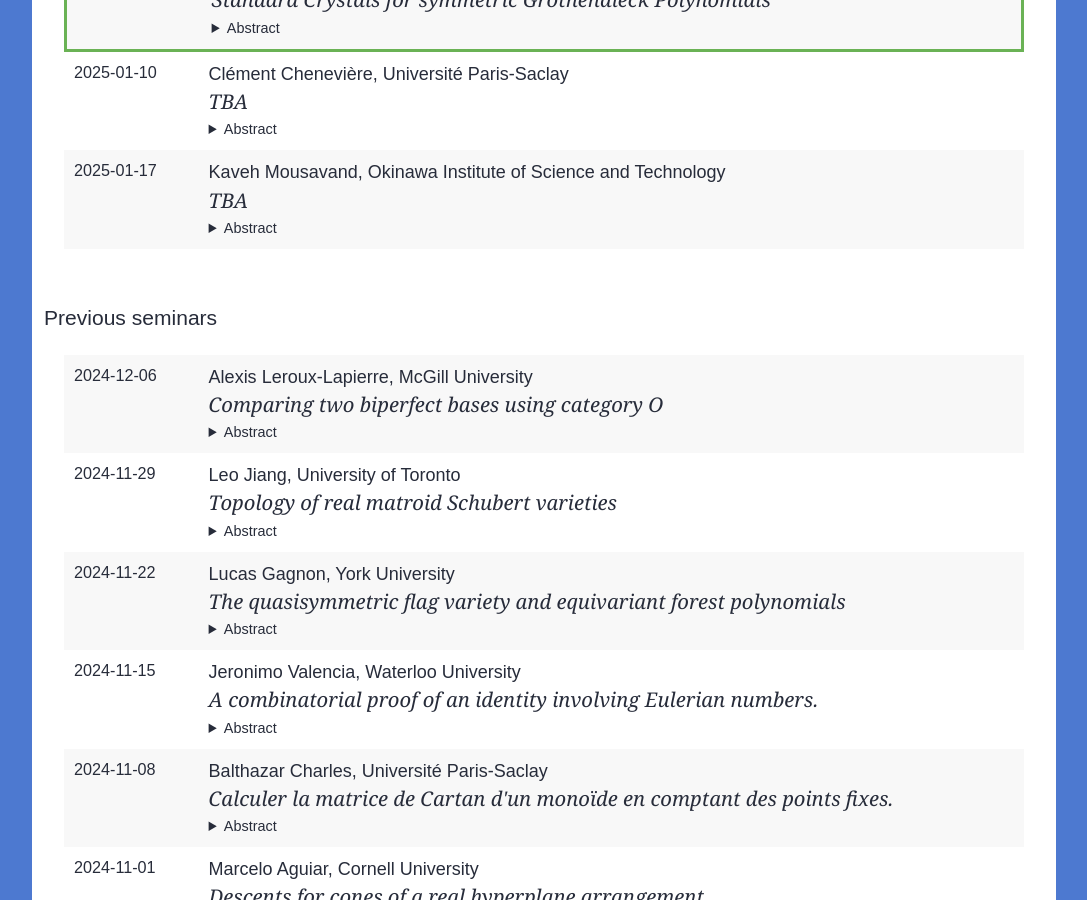
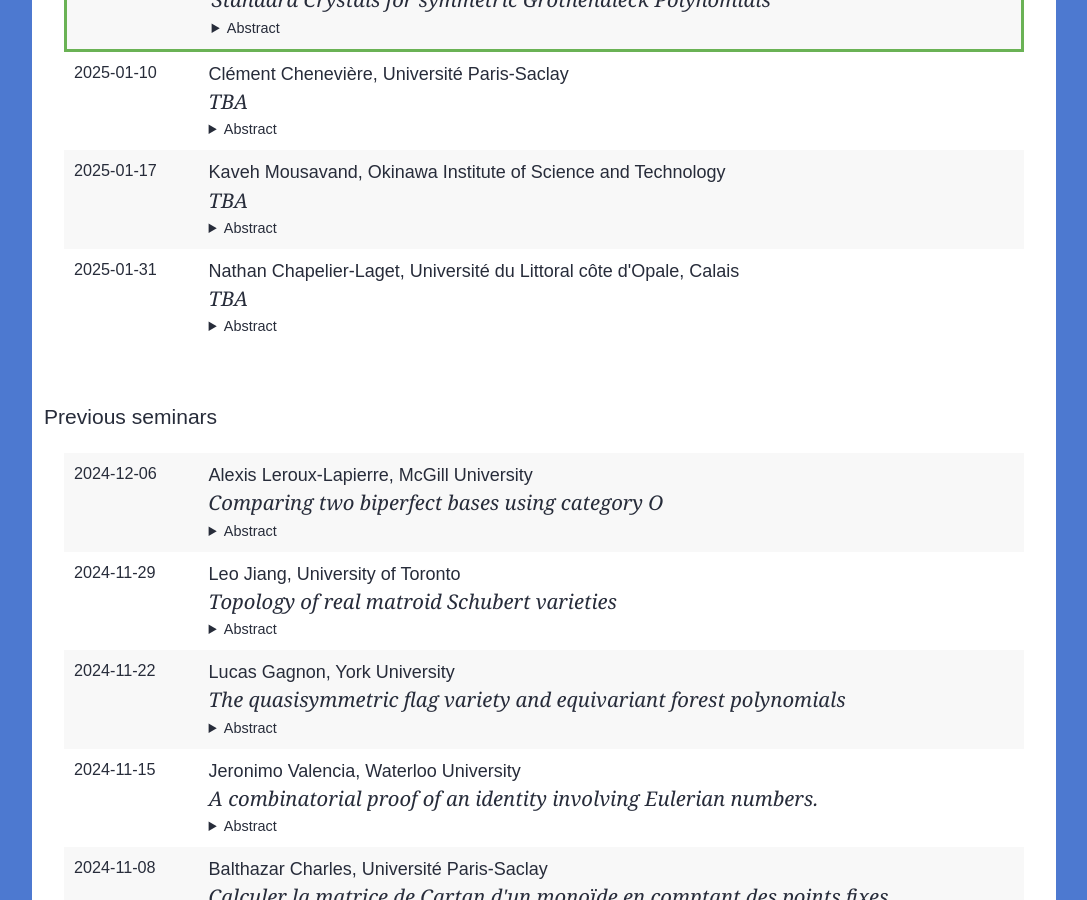
Before and after one commit to lacim-uqam/lacim-uqam.github.io, a Jekyll site: the page built from en/seminar.md, in a window 1280 px wide and 900 px high, scrolled down 912 px. Shown: the whole window, without its empty margins (96-1183 px from the left). Built offline with Jekyll 4.4.1, drawn with Linux system fonts in a browser that asks for light colours; formulas are drawn with MathJax 3; our own code applies the rules of GitHub Pages for plain Markdown files.

Commit message:
Update lacim-seminar.yml

```diff
--- a/_data/lacim-seminar.yml
+++ b/_data/lacim-seminar.yml
@@ -1,3 +1,11 @@
+- speaker: Nathan Chapelier-Laget
+  affiliation: Université du Littoral côte d'Opale, Calais
+  title: >
+    TBA
+  date: 2025-01-31
+  abstract: >
+    TBA
+
 - speaker: Kaveh Mousavand
   affiliation: Okinawa Institute of Science and Technology
   title: >
```
